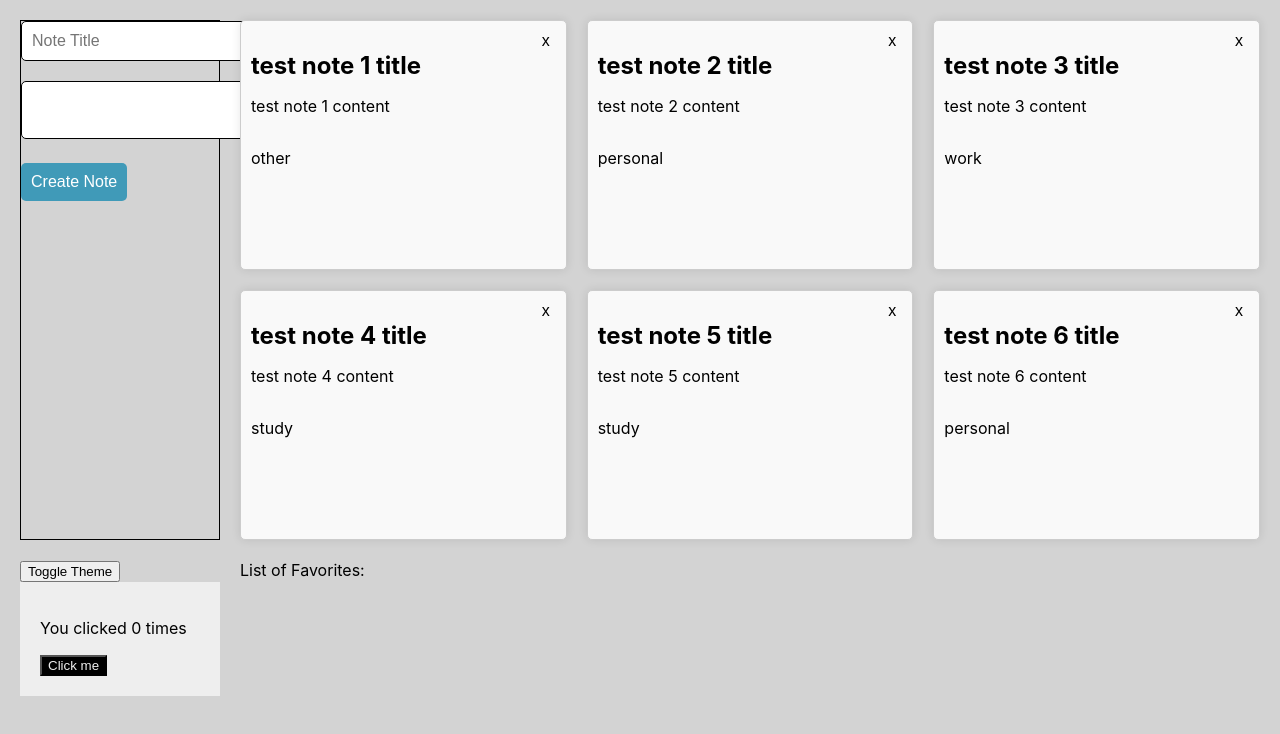
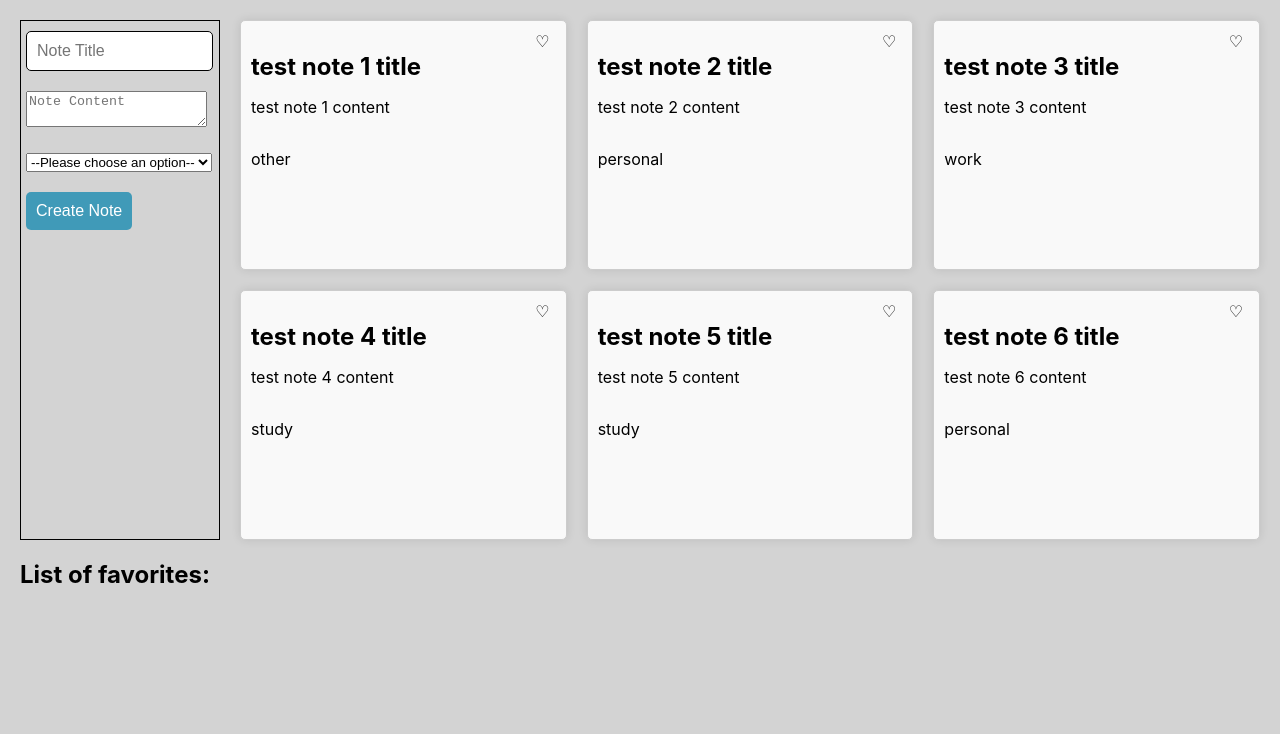
Before and after one commit to Flippun/CSE-110-LAB-2, a React (Create React App) app in the folder my-app/: page / in a window 1280 px wide. Shown: the top 734 px of the page. Built offline with nearby package versions, Linux system fonts and the light colour scheme.

Commit message:
Exercise 4.2.4 Done

```diff
--- a/my-app/src/App.css
+++ b/my-app/src/App.css
@@ -48,7 +48,7 @@ body {
     border-radius: 5px;
     background-color: #f9f9f9;
     box-shadow: 0px 0px 10px rgba(0, 0, 0, 0.1);
-    cursor: pointer;
+    /* cursor: pointer; */
 }
 
 .notes-header {
@@ -72,14 +72,16 @@ h2 {
     display: flex;
     flex-direction: column;
     gap: 20px;
+    padding-top: 10px;
+    padding-left: 5px;
 }
 
-textarea,
 input {
     border-radius: 5px;
     border: 1px solid black;
     padding: 10px;
     font-size: 16px;
+    width: 165px;
 }
 
 .note-form button {
--- a/my-app/src/App.tsx
+++ b/my-app/src/App.tsx
@@ -1,27 +1,58 @@
 import './App.css';
-import { Label, Note } from "./types"; // Import the Label type from the appropriate module
+import React, { useState, useEffect} from 'react';
+import { Note } from "./types"; // Import the Label type from the appropriate module
 import { dummyNotesList } from "./constants"; // Import the dummyNotesList from the appropriate module
-import { ToggleTheme } from "./hooksExercise";
 
 
 function App() {
+    const [notes, setNotes] = useState(dummyNotesList);
+    const [favoriteNotes, setFavoriteNotes] = useState<Note[]>([]);
+
+     // Toggle the favorite status of a note
+    const toggleFavorite = (noteId: number) => {
+        const updatedNotes = notes.map((note) => {
+            if (note.id === noteId) {
+                const isFavorite = !note.isFavorite; // Toggle favorite status
+                if (isFavorite) {
+                    setFavoriteNotes([...favoriteNotes, note]); // Add to favorites
+                } else {
+                    setFavoriteNotes(favoriteNotes.filter((fav) => fav.id !== note.id)); // Remove from favorites
+                }
+                return { ...note, isFavorite }; // Update the note's favorite status
+            }
+            return note;
+        });
+        setNotes(updatedNotes);
+    };
+
     return (
     <div className='app-container'>
         <form className="note-form">
-       <div><input placeholder="Note Title"></input></div>
+            <div><input placeholder="Note Title" ></input></div>
 
-       <div><textarea></textarea></div>
+            <div><textarea placeholder="Note Content"></textarea></div>
+
+            <div><select name="labels" id="label-select">
+                <option value="">--Please choose an option--</option>
+                <option value="personal">Personal</option>
+                <option value="work">Work</option>
+                <option value="study">Study</option>
+                <option value="other">Other</option>
+            </select></div>
 
             <div><button type="submit">Create Note</button></div>
         </form>
 
         <div className="notes-grid">
-       {dummyNotesList.map((note) => (
+            {notes.map((note) => (
                 <div
                 key={note.id}
                 className="note-item">
                 <div className="notes-header">
-             <button>x</button>
+                    {/* Toggle favorite when the heart button is clicked */}
+                    <button onClick={() => toggleFavorite(note.id)}>
+                        {note.isFavorite ? "❤️" : "♡"}
+                    </button>
                 </div>
                 <h2> {note.title} </h2>
                 <p> {note.content} </p>
@@ -30,13 +61,14 @@ function App() {
             ))}
         </div>
 
-       <div className="theme-button">
-             { ToggleTheme() }
-       </div>
-
+        {/* New Section to display just the titles of favorited notes */}
         <div className="favorites-list">
-            List of Favorites:
-
+            <h2>List of favorites:</h2>
+            <ul>
+                {favoriteNotes.map((note) => (
+                    <li key={note.id}>{note.title}</li>
+                ))}
+            </ul>
         </div>
    </div>
 
--- a/my-app/src/constants.ts
+++ b/my-app/src/constants.ts
@@ -1,4 +1,4 @@
-import { Label, Note } from "./types"; // Import the Label type from the appropriate module
+import { Label } from "./types"; // Import the Label type from the appropriate module
 
 export const dummyNotesList = [
    {
@@ -6,35 +6,41 @@ export const dummyNotesList = [
        title: "test note 1 title",
        content: "test note 1 content",
        label: Label.other,
+       isFavorite: false,
    },
    {
        id: 2,
        title: "test note 2 title",
        content: "test note 2 content",
        label: Label.personal,
+       isFavorite: false,
    },
    {
        id: 3,
        title: "test note 3 title",
        content: "test note 3 content",
        label: Label.work,
+       isFavorite: false,
    },
    {
        id: 4,
        title: "test note 4 title",
        content: "test note 4 content",
        label: Label.study,
+       isFavorite: false,
    },
    {
        id: 5,
        title: "test note 5 title",
        content: "test note 5 content",
        label: Label.study,
+       isFavorite: false,
    },
    {
        id: 6,
        title: "test note 6 title",
        content: "test note 6 content",
        label: Label.personal,
+       isFavorite: false,
    },
 ]
--- a/my-app/src/hooksExercise.tsx
+++ b/my-app/src/hooksExercise.tsx
@@ -12,14 +12,15 @@ export function ToggleTheme() {
     return (
       <ThemeContext.Provider value={currentTheme}>
         <button onClick={toggleTheme}> Toggle Theme </button>
-        <ClickCounter />
+        {/* <LikeCounter /> */}
       </ThemeContext.Provider>
     );
 }
 export default ToggleTheme;
 
-export function ClickCounter() {
-    const [count, setCount] = useState(0);
+
+export function LikeCounter() {
+    const [Favs, setFavs] = useState(0);
 
     const theme = useContext(ThemeContext);
     return (
@@ -30,13 +31,8 @@ export function ClickCounter() {
             padding: "20px",
             }}
         >
-             <p>You clicked {count} times </p>
-             <button
-             onClick={() => setCount(count + 1)}
-            style={{ background: theme.foreground, color: theme.background }}
-            >
-            Click me
-            </button>
+             <h2>List of favorites:</h2>
+             <p>You clicked {Favs} times </p>
         </div>
     );
 }
--- a/my-app/src/types.ts
+++ b/my-app/src/types.ts
@@ -10,4 +10,5 @@ export enum Label {
     title: string;
     content: string;
     label: Label;
+    isFavorite: boolean;
  };
```
Lines whose indentation alone changed are shown as unchanged.
